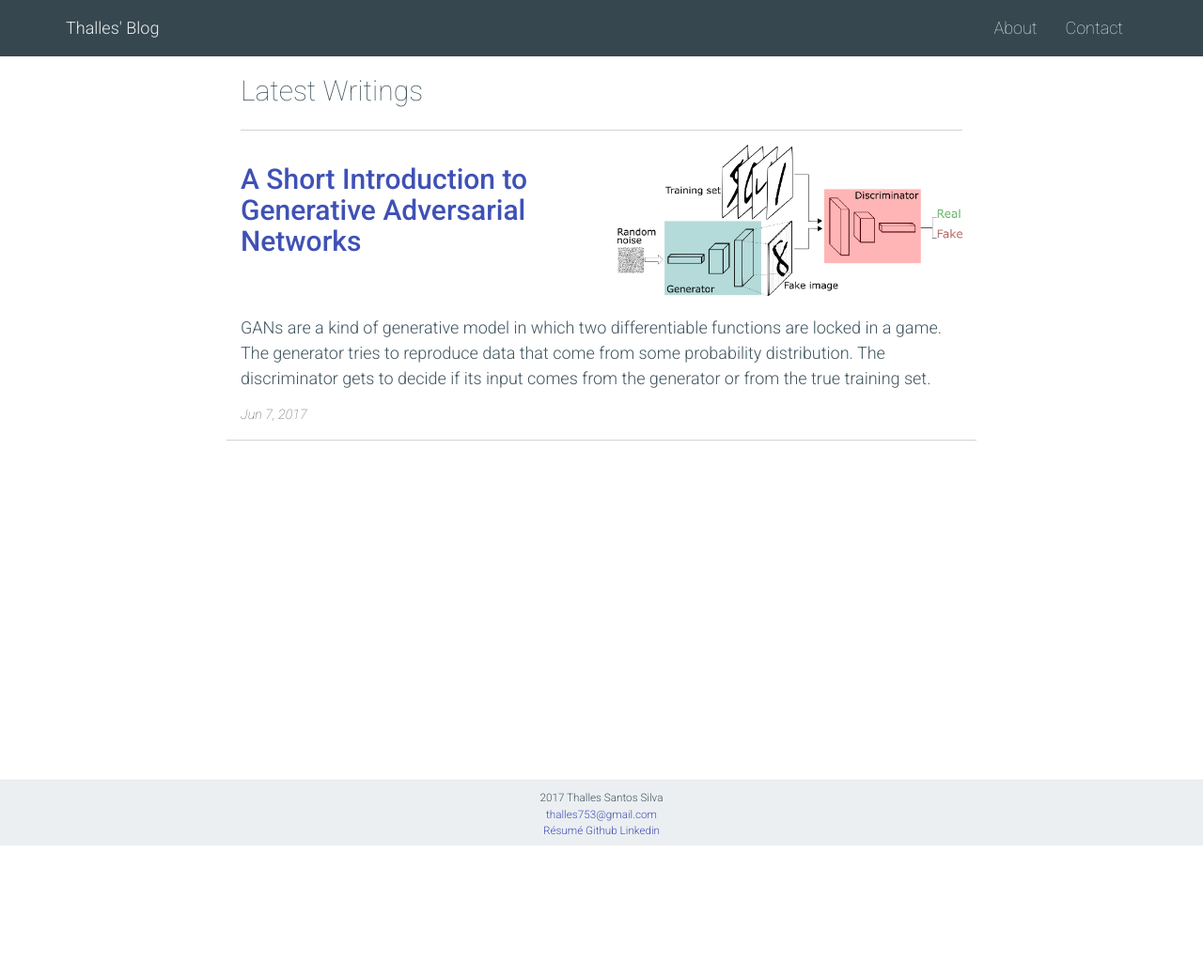
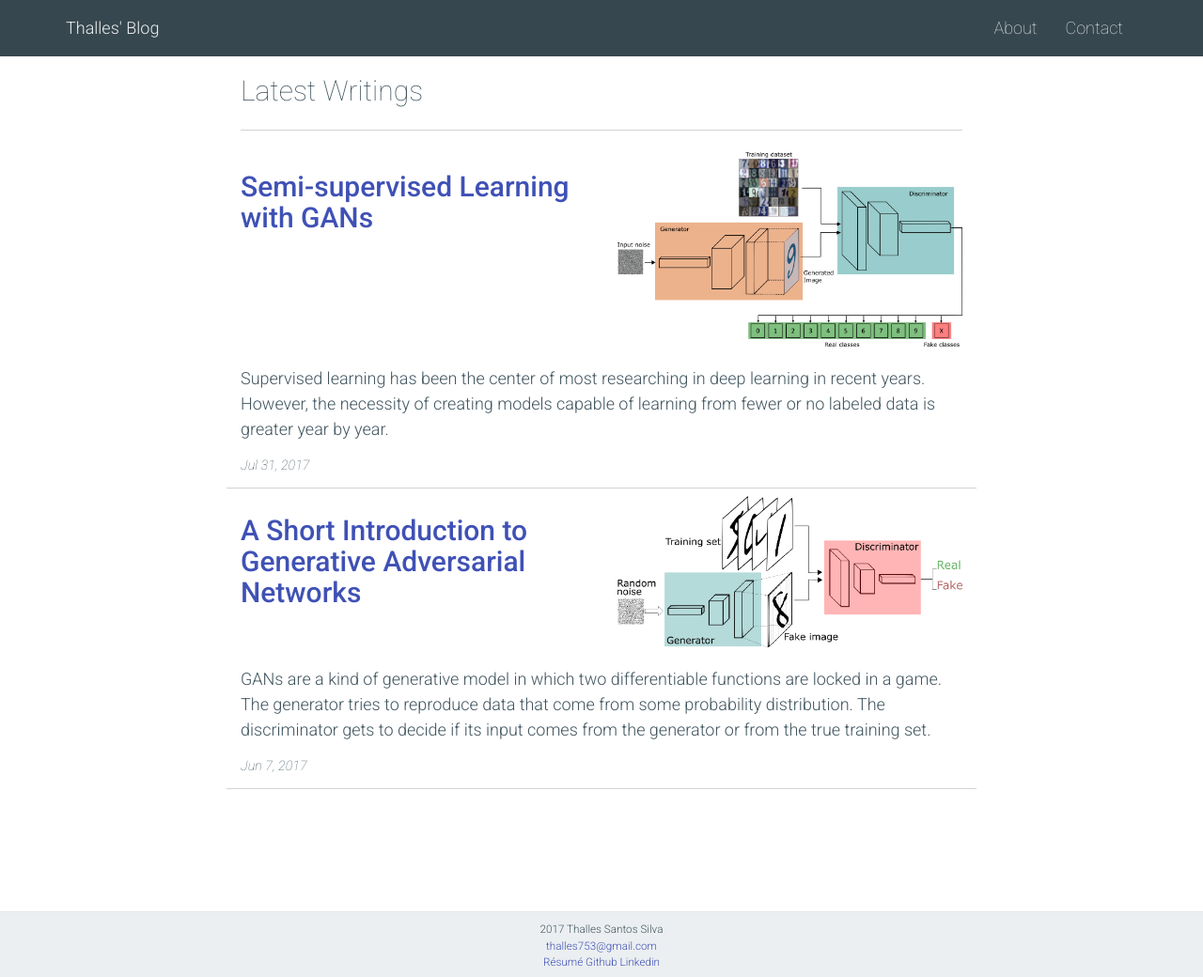
Before and after one commit to sthalles/sthalles.github.io, a Jekyll site: the page built from index.md, in a window 1280 px wide. Shown: the whole page at 94% size. Built offline with Jekyll 4.4.1, drawn with Linux system fonts in a browser that asks for light colours; nearby versions of some CDN libraries; before the commit the page ends 900 px from its top, so only the background shows below that; some of the changed lines change nothing that is shown.

Commit message:
Semi-supervised Learning with GANs blog post

```diff
--- /dev/null
+++ b/_posts/2017-07-21-semi-supervised-learning-with-gans.markdown
@@ -0,0 +1,251 @@
+---
+layout: post
+title:  "Semi-supervised Learning with GANs"
+date:   2017-7-31 08:00:00 -0300
+categories: deep learning
+short_description: "Supervised learning has been the center of most researching in deep learning in recent years. However, the necessity of creating models capable of learning from fewer or no labeled data is greater year by year."
+image_url: "/assets/semi-supervised/GAN_classifier.png"
+---
+
+## Intro
+
+Note, since some of the content of [A Short Introduction to Generative Adversarial Networks](https://sthalles.github.io/intro-to-gans/) is mentioned here, I recommend you to have a look at it before reading this peace for a clearer understanding.
+
+In the previous [blog post](https://sthalles.github.io/intro-to-gans/), we talked about the intuition behind GANs (Generative Adversarial Networks), how they work, and how to create a simple GAN model capable of learning how to generate images that look a lot like images from the MNIST and SVHNs datasets. Now, let us turn the wheels a little and talk about one of the most prominent applications of GANs, semi-supervised learning.
+
+If you ever heard or studied about deep learning before, you probably have heard about [MNIST](http://yann.lecun.com/exdb/mnist/), [SVHN](http://ufldl.stanford.edu/housenumbers/), [ImageNet](http://www.image-net.org/), [PascalVoc](http://host.robots.ox.ac.uk/pascal/VOC/) and others. All of these datasets have one thing in common, each of them consists of hundreds and thousands of labeled data. That is, all of these collections of data are composed of *(x,y)* pairs where (x) is the raw data, an image matrix for instance, and (y) is a description of what that data point (x) represents.
+
+Take the MNIST dataset as an example, each of the 60,000 data points can be viewed as an *(image, label)* pair where *image* is a 28x28 grayscale image tensor and *label* is an indication of weather that image represents a one, two or three and so on up to nine possible categories.
+
+<figure>
+  <img class="img-responsive center-block" src="{{ site.url }}/assets/semi-supervised/MNIST-Matrix.png" alt="Fake ticket">
+  <figcaption class="caption center"> Each image is 28x28 array that can interpret as a big array of numbers. Font: <a href="https://www.tensorflow.org/get_started/mnist/beginners"> MNIST For ML Beginners </a> </figcaption>
+</figure>
+
+The most common usage of such datasets is to develop supervised models. To train such algorithms, we usually provide a tremendous amount of data examples with labels so that the model can learn the structure of these datasets and after training, they become able to take consistent decisions even when similar but unseen situations come around.
+
+Think of that as a professor teaching a kid how to spell the word “learning”. At first, the kid probably will get it wrong and write something like “learneng” for instance. That is where the supervision/teacher comes into play showing that the correct spelling is “learning”, so the kid next time will have a much higher chance of spelling it correctly.
+
+Supervised learning has been the center of most researching in deep learning in recent years. However, the necessity of creating models capable of learning from fewer or no labeled data is greater year by year.
+
+With that in mind, the technique in which both labeled and unlabeled data is used to train a machine learning classifier is called semi-supervised learning. Typically, a semi-supervised classifier takes a tiny portion of labeled data and a much larger amount of unlabeled data (from the same domain) and the goal is to use both, labeled and unlabeled data to train a neural network to learn an inferred function that after training, can be used to map a new datapoint to its desirable outcomes.
+
+In this frontier, we are going to take the knowledge from the previous post and build a GAN that is able to learn how to classify street view house numbers using only roughly 1.3% of the original SVHN training labels i.e. 1000 (one thousand) labeled examples. We are going to use some of the techniques described in the paper [Improved Techniques for Training GANs](https://arxiv.org/abs/1606.03498) from OpenAI. The complete code notebook can found [here](https://github.com/sthalles/blog-resources/blob/master/semi-supervised/semi-supervised_learning.ipynb).
+
+## Intuition
+
+As you might recall, when building a GAN for generating images, we trained both, the generator and the discriminator simultaneously, and by the end of training, we could discard the discriminator because we used it just for training the generator.
+
+For Semi-supervised learning, we need to transform the discriminator into a multi class classifier that also has to be able to learn how to classify the dataset categories using only a very small portion of the labels. Taking the SVHN dataset as the training case, we are going to use only 1000 labeled examples (out of the 73257 training labels) and use the rest as unsupervised data to help training the classifier.
+
+In addition, this time, by the end of training, we can actually throw away the generator because now, we use the generator only for guiding the discriminator during training. That is to say, the generator now acts as a different source of information for which the discriminator gets raw unlabeled images from in order to improve its performance.
+
+For a regular image generation GAN, the discriminator has only one role, which is to compute the probability of whether its inputs are real or not, let us call it the GAN problem. However, to turn the discriminator into a semi-supervised classifier, in addition to the GAN problem, the discriminator has also to learn the probabilities of each of the original dataset classes it is trained on.
+
+Recall that for the discriminator output we showed in the previous blog post, we have a single sigmoid unit that represents the probability of an input image being real (value close to 1 - coming from the training set), or fake (value close to 0 - coming from the generator net). That probability is important because by using it, the discriminator is able to send a signal back to the generator that makes it possible to improve the generator’s capabilities of creating realistic images.
+
+This time, the discriminator still has to send its gradients back to the generator, since that is the only source of information the generator has to adapt its parameters during training. However, in case of real images, the discriminator also has to output individual probabilities for each of the individual dataset classes.
+
+To do that, we can turn the sigmoid output (from the previous GAN) into a softmax with 11 class outputs, the first 10 for the individual class probabilities of the SVHN dataset (zero to nine), and the 11th class for all the fake images that come from the generator. Note that if we set the 11th class probability to 0, then the sum of the 10 probabilities represents the same probability previously computed using the sigmoid function.
+
+Lastly, we need to setup the losses in such a way that the discriminator can do both (1) help the generator learn to produce realistic images, that is done by learning to distinguish between real and fake samples, and (2) use the generator's images along with the labeled and unlabeled training images to precisely classify the datasets categories.
+
+To summarize, the discriminator has three different sources of input data for training.
+
+-	***Real images with labels; on these we provide image label pairs just like in any regular supervised classification problem.***
+-	***Real images without labels; for those, the classifier only learns that these images are real.***
+-	***Images from the generator; to these ones, the discriminator learns to classify as fake.***
+
+The insight is that the combination of all of these sources of data will make the classifier able to learn from a much broader perspective making it able to determine the correct outcome much more precisely than it would be if only using the 1000 labeled examples.
+
+## Generator
+
+The Generator follows a very standard implementation described in the DCGAN paper. This approach consists of reshaping a random vector z to have a 4D shape and then feed it to a sequence of transpose convolutions, batch normalization and leaky RELU operations that increase the spatial dimensions of the input vector while decreases the number of channels. As a result, the network outputs a 32x32x3 RGB tensor shape that is squashed between values of -1 and 1 through the Hyperbolic Tangent Function.
+
+{% highlight python %}
+def generator(z, output_dim, reuse=False, alpha=0.2, training=True, size_mult=128):
+    with tf.variable_scope('generator', reuse=reuse):
+        # First fully connected layer
+        x1 = tf.layers.dense(z, 4 * 4 * size_mult * 4)
+        # Reshape it to start the convolutional stack
+        x1 = tf.reshape(x1, (-1, 4, 4, size_mult * 4))
+        x1 = tf.layers.batch_normalization(x1, training=training)
+        x1 = tf.maximum(alpha * x1, x1)
+
+        x2 = tf.layers.conv2d_transpose(x1, size_mult * 2, 5, strides=2, padding='same')
+        x2 = tf.layers.batch_normalization(x2, training=training)
+        x2 = tf.maximum(alpha * x2, x2)
+
+        x3 = tf.layers.conv2d_transpose(x2, size_mult, 5, strides=2, padding='same')
+        x3 = tf.layers.batch_normalization(x3, training=training)
+        x3 = tf.maximum(alpha * x3, x3)
+
+        # Output layer
+        logits = tf.layers.conv2d_transpose(x3, output_dim, 5, strides=2, padding='same')
+
+        out = tf.tanh(logits)
+
+        return out
+{% endhighlight %}
+
+## Discriminator
+The discriminator, now a multi class classifier, is the most relevant network for this architecture. Here we setup an also similar DCGAN architecture in which we use a stack of strided 2 convolutions for dimensionality reduction and batch normalization for stabilizing learning (except for the first layer of the network).
+
+The 2D convolution window (kernel or filter) is set to have a width and height of 3 across all the convolution operations. Also, note that we have some layers with dropout. It is important to understand that our discriminator behaves (in part) like any other regular classifier and because of that; it may suffer from the same problems any classifier would if not well designed.
+
+One of the most likely drawback one might encounter when training a big classifier on a very limited labeled dataset is the imminence of overfitting. One thing to watch on “over trained” classifiers is that they typically show a notably difference between the training error (smaller) and the testing error (higher). ***This situation shows that the model did a good job capturing the structure of the training dataset but at the same time, because the model believed too much in the training data, it fails to generalize what it has learned for unseen examples. To prevent that, we make an extensive usage of dropout even for the first layer of the network.***
+
+{% highlight python %}
+def discriminator(x, reuse=False, alpha=0.2, drop_rate=0., num_classes=10, size_mult=64):
+    with tf.variable_scope('discriminator', reuse=reuse):
+        x = tf.layers.dropout(x, rate=drop_rate/2.5)
+
+        # Input layer is ?x32x32x3
+        x1 = tf.layers.conv2d(x, size_mult, 3, strides=2, padding='same')
+        relu1 = tf.maximum(alpha * x1, x1)
+        relu1 = tf.layers.dropout(relu1, rate=drop_rate) # [?x16x16x?]
+
+        x2 = tf.layers.conv2d(relu1, size_mult, 3, strides=2, padding='same')
+        bn2 = tf.layers.batch_normalization(x2, training=True) # [?x8x8x?]
+        relu2 = tf.maximum(alpha * bn2, bn2)
+
+        x3 = tf.layers.conv2d(relu2, size_mult, 3, strides=2, padding='same') # [?x4x4x?]
+        bn3 = tf.layers.batch_normalization(x3, training=True)
+        relu3 = tf.maximum(alpha * bn3, bn3)
+        relu3 = tf.layers.dropout(relu3, rate=drop_rate)
+
+        x4 = tf.layers.conv2d(relu3, 2 * size_mult, 3, strides=1, padding='same') # [?x4x4x?]
+        bn4 = tf.layers.batch_normalization(x4, training=True)
+        relu4 = tf.maximum(alpha * bn4, bn4)
+
+        x5 = tf.layers.conv2d(relu4, 2 * size_mult, 3, strides=1, padding='same') # [?x4x4x?]
+        bn5 = tf.layers.batch_normalization(x5, training=True)
+        relu5 = tf.maximum(alpha * bn5, bn5)
+
+        x6 = tf.layers.conv2d(relu5, 2 * size_mult, 3, strides=2, padding='same') # [?x2x2x?]
+        bn6 = tf.layers.batch_normalization(x6, training=True)
+        relu6 = tf.maximum(alpha * bn6, bn6)
+        relu6 = tf.layers.dropout(relu6, rate=drop_rate)
+...
+{% endhighlight %}
+
+After a series of convolutions, batch normalization, leaky RELUs and dropout, instead of directly applying a fully connected layer on top of the convolutions, we perform a Global Average Pooling (GAP) operation. Global Average Pooling is a regularization technique that has been used with success in some convolutional classifier nets as a replacement to fully connected layers. In GAP we take the average over the spatial dimensions of a feature map resulting in one value.
+
+{% highlight python %}
+...
+# Flatten it by global average pooling
+# In global average pooling, for every feature map we take the average over all the spatial
+# domain and return a single value
+# In: [BATCH_SIZE,HEIGHT X WIDTH X CHANNELS] --> [BATCH_SIZE, CHANNELS]
+features = tf.reduce_mean(relu7, axis=[1,2])
+
+# Set class_logits to be the inputs to a softmax distribution over the different classes
+class_logits = tf.layers.dense(features, num_classes)
+...
+{% endhighlight %}
+
+For instance, suppose that after a series of convolutions, we get a tensor of shape *[BATCH_SIZE, 8, 8, CHANNELS]* and we want to apply GAP to flat this feature map. GAP works by taking the average value over the *[8x8]* tensor slice resulting in a tensor of shape *[BATCH_SIZE, 1, 1, CHANNELS]* that can be reshaped to *[BATCH_SIZE, CHANNELS]*.
+
+In [Network in network](https://arxiv.org/abs/1312.4400), the authors describe several advantages over traditional fully connected layers such as a higher robustness for spatial translation of the input and less overfitting concerns. After the GAP operation, a fully connected layer is applied to output a feature map that corresponds to the number of classes we want to predict.
+
+Once we get logits associated with the different classes, putting these logits through a softmax gives us the classification probabilities over the classes we want to predict. However, we still need a way to represent the probability of an input image being real rather than fake, that is, we still need to model the binary classification problem for a regular GAN model.
+
+{% highlight python %}
+...
+# Get the probability that the input is real rather than fake
+out = tf.nn.softmax(class_logits) # class probabilities for the 10 real classes
+...
+{% endhighlight %}
+
+We can think that the logits are in terms of softmax logits and we need to represent them as sigmoid logits as well. Given that the probability of an input being real corresponds to the sum over the real class logits, we can feed these values into a **LogSumExp** function that will model the binary classification value to be fed to a sigmoid function. In order to avoid numerical stabilization problems with the LogSumExp function, we can use the Tensorflow built-in function that will prevent numerical issues that may occur when LogSumExp encounters very extreme either positive or negative values.
+
+{% highlight python %}
+...
+# This function is more numerically stable than log(sum(exp(input))).
+# It avoids overflows caused by taking the exp of large inputs and underflows
+# caused by taking the log of small inputs.
+gan_logits = tf.reduce_logsumexp(class_logits, 1)
+...
+{% endhighlight %}
+
+## Model Loss
+We can divide the discriminator loss into two parts, one that represents the GAN problem, or the ***unsupervised loss***, and the other that computes the individual real class probabilities, the ***supervised loss***.
+
+For the unsupervised loss, as we mentioned, the discriminator still has to differentiate between real training images and fake images from the generator. As for a regular GAN, half of the time the discriminator receives unlabeled images from the training set and the other half, imaginary unlabeled images from the generator. Since in both cases we are dealing with a binary classification problem in which we want a probability value near 1 for real images and near 0 for unreal images, we use the ***sigmoid cross entropy*** function to compute the loss.
+
+For images coming from the training set, we maximize their probabilities of being real by assigning labels of 1s, and for fabricated images coming from the generator, we maximize their probabilities to be fake by giving them labels of 0s.
+
+{% highlight python %}
+...
+# Here we compute `d_loss`, the loss for the discriminator.
+# This should combine two different losses:
+# 1. The loss for the GAN problem, where we minimize the cross-entropy for the binary
+#    real-vs-fake classification problem.
+tf.reduce_mean(tf.nn.sigmoid_cross_entropy_with_logits(logits=gan_logits_on_data,
+                                                        labels=tf.ones_like(gan_logits_on_data) * (1 - smooth)))
+
+fake_data_loss = tf.reduce_mean(tf.nn.sigmoid_cross_entropy_with_logits(logits=gan_logits_on_samples,
+                                                     labels=tf.zeros_like(gan_logits_on_samples)))
+
+# This way, the unsupervised
+unsupervised_loss = real_data_loss + fake_data_loss
+...
+{% endhighlight %}
+
+For the supervised loss, we need to use the logits from the discriminator, and since this is a multiclass classification problem, we perform a ***softmax cross entropy*** using the real labels we have available. Note that this part is similar to any other classification model. In the end, the discriminator loss is the sum of both the supervised loss and the unsupervised loss. Also, note that because we are pretending we do not have most of the labels, we need to ignore them in the supervised loss. To do that, we just multiply the loss by the masks variable that basically indicates which set of labels are available for usage.
+
+{% highlight python %}
+#  2. The loss for the SVHN digit classification problem, where we minimize the cross-entropy
+#     for the multi-class softmax. For this one we use the labels. Don't forget to ignore
+#     use `label_mask` to ignore the examples that we are pretending are unlabeled for the
+#     semi-supervised learning problem.
+y = tf.squeeze(y)
+suppervised_loss = tf.nn.softmax_cross_entropy_with_logits(logits=class_logits_on_data,
+                                                              labels=tf.one_hot(y, num_classes, dtype=tf.float32))
+
+label_mask = tf.squeeze(tf.to_float(label_mask))
+
+# ignore the labels that we pretend does not exist for the loss
+suppervised_loss = tf.reduce_sum(tf.multiply(suppervised_loss, label_mask))
+
+# get the mean
+suppervised_loss = suppervised_loss / tf.maximum(1.0, tf.reduce_sum(label_mask))
+d_loss = unsupervised_loss + suppervised_loss
+{% endhighlight %}
+
+
+For the generator loss, as described in the [Improved Techniques for Training GANs](https://arxiv.org/abs/1606.03498) paper, we use feature matching. As the authors describe, feature matching is the concept of “penalizing the mean absolute error between the average value of some set of features on the training data and the average values of that set of features on the generated samples”.
+
+To do that, we take some set of statistics (the moments) from two different sources and force them to be similar. First, we take the average values of the features extracted from the discriminator when a real training minibatch is being processed. Second, we compute the moments in the same way but now for when a minibatch composed of fake images that come from the generator was being analyzed by the discriminator, and finally, with these two sets of moments, the generator loss is the mean absolute difference between them. In other words, as the paper emphasizes, “we train the generator to match the expected values of the features on an intermediate layer of the discriminator”.
+
+{% highlight python %}
+# Here we set `g_loss` to the "feature matching" loss invented by Tim Salimans at OpenAI.
+# This loss consists of minimizing the absolute difference between the expected features
+# on the data and the expected features on the generated samples.
+# This loss works better for semi-supervised learning than the tradition GAN losses.
+
+# Make the Generator output features that are on average similar to the features
+# that are found by applying the real data to the discriminator
+
+data_moments = tf.reduce_mean(data_features, axis=0)
+sample_moments = tf.reduce_mean(sample_features, axis=0)
+g_loss = tf.reduce_mean(tf.abs(data_moments - sample_moments))
+
+pred_class = tf.cast(tf.argmax(class_logits_on_data, 1), tf.int32)
+eq = tf.equal(tf.squeeze(y), pred_class)
+correct = tf.reduce_sum(tf.to_float(eq))
+masked_correct = tf.reduce_sum(label_mask * tf.to_float(eq))
+{% endhighlight %}
+
+An interesting curiosity about feature matching is that, although it performs well on the task of semi-supervised learning, you will notice that the images generated by the generator network are not as good as the ones created in the last post.
+
+<figure>
+  <img class="img-responsive center-block" src="{{ site.url }}/assets/semi-supervised/generated_images.PNG" alt="Fake ticket">
+  <figcaption class="caption center"> Sample images created by the generator network using the feature matching loss. </figcaption>
+</figure>
+
+In the [Improved Techniques for Training GANs](https://arxiv.org/abs/1606.03498) paper, OpenAI reports state-of-the-art results for semi-supervised classification learning on MNIST, CIFAR-10 and SVHN. This notebook only uses some of the techniques described in the paper, and it was taken from the Udacity Deep learning Fundamentals nanodegree program in which I am graduated from.
+
+## Concluding
+
+As machine learning grows, attempts to solve already establish problems using less labeled data are key for breaking the unsupervised learning obstacles machine learning is facing right now. In this scenario, GANs pose a real alternative for learning complicated tasks with less labeled samples. However, the distance between semi-supervised and fully supervised learning solutions is still far from being equal, but we certainly can expect this gap to become shorter as new approaches come in to play.
--- a/css/_index.scss
+++ b/css/_index.scss
@@ -35,7 +35,8 @@ body {
 .post {
   border-bottom: 1px solid;
   border-bottom-color: lightgrey;
-  padding: 0 0 15px 0;
+  padding: 8px 0 12px 0;
+
 }
 
 .navbar-blog {
```
Also changed, not shown: _layouts/post.html (line endings or trailing spaces), assets/semi-supervised/GAN_classifier.png (added), assets/semi-supervised/MNIST-Matrix.png (added), assets/semi-supervised/generated_images.PNG (added).
